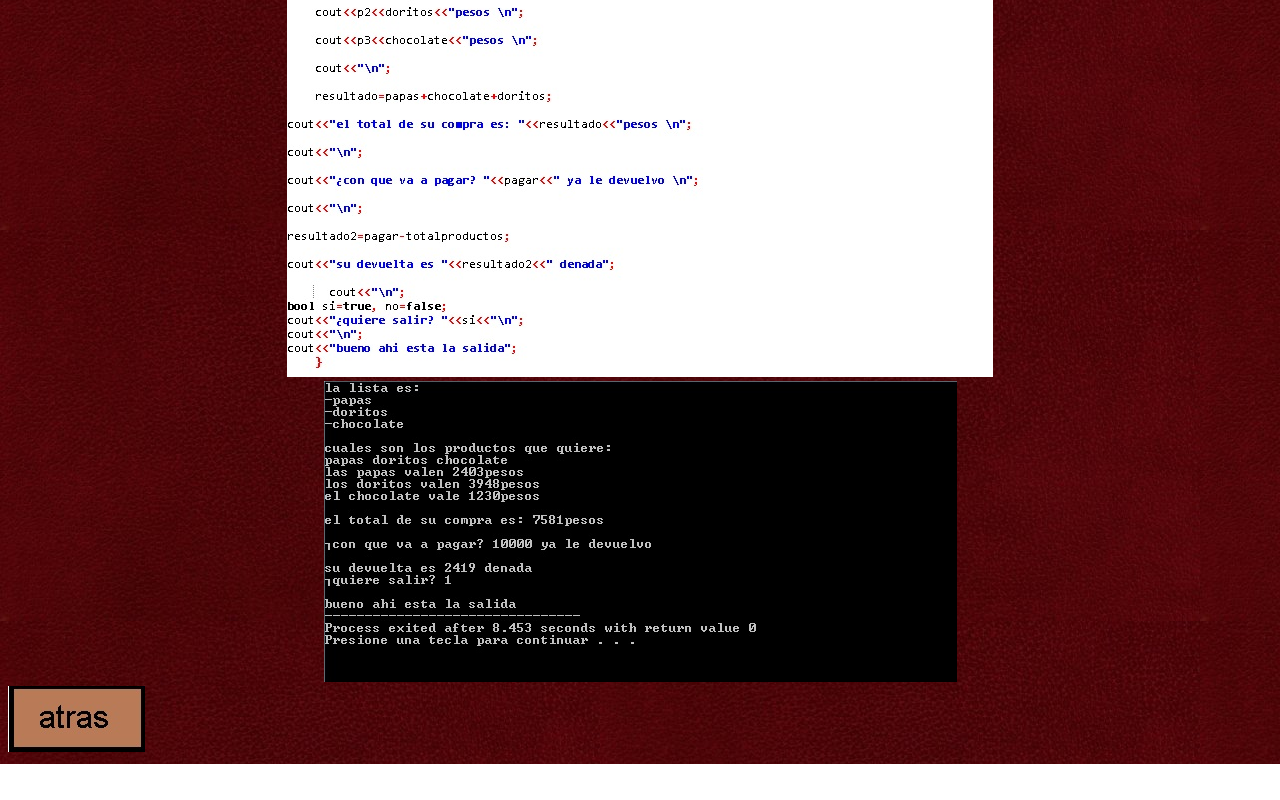
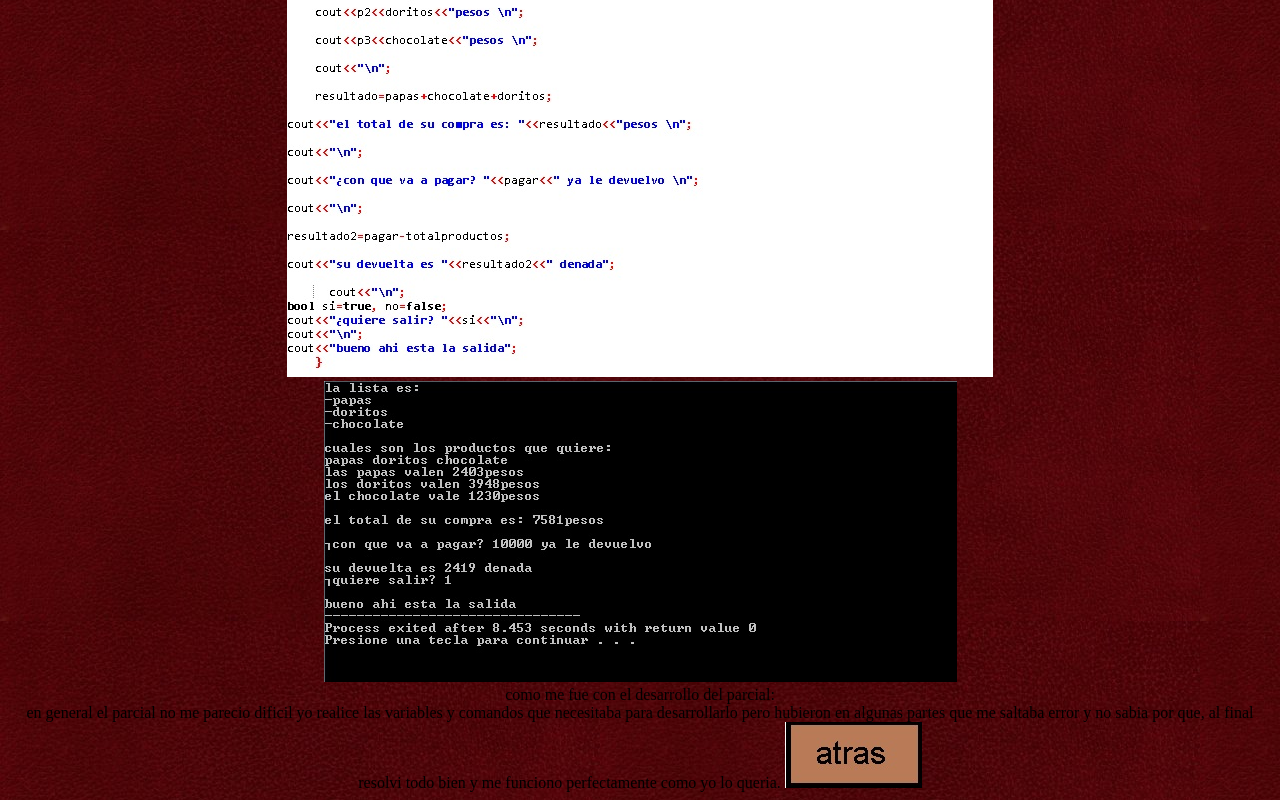
Before and after one commit to jota70108/tecnologia-tareas, a plain HTML site: page parcial.html in a window 1280 px wide. Shown: the part 552-1352 px from the top of the page. Before the commit the page ends 1316 px from the top, so only its background shows below. Drawn offline with Linux system fonts and the light colour scheme.

Commit message:
Update parcial.html

```diff
--- a/parcial.html
+++ b/parcial.html
@@ -10,6 +10,10 @@
 
 <center><img src="algoritmoejecutado.jpg"></center>
 
+	<center>como me fue con el desarrollo del parcial: <br>
+		en general el parcial no me parecio dificil yo realice las variables y comandos que necesitaba para desarrollarlo pero hubieron en algunas partes que me saltaba error y no sabia por que, al final resolvi todo bien y me funciono perfectamente como yo lo queria.
+
+
 <a href="periodo1.html"><img src="botonatras2.jpg"></a>
 
 
```
